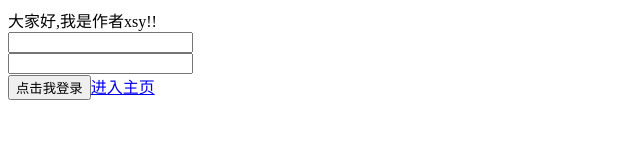
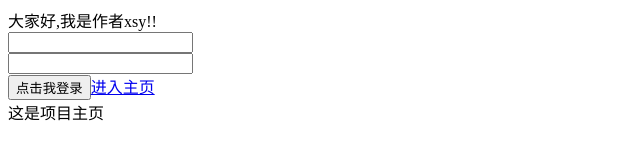
Before and after one commit to yinshuxun/react-redux-demo, a website: page index.html in a window 1280 px wide. Shown: the whole page, without its empty margins (0-640 px from the left). Drawn offline with Linux system fonts and the light colour scheme.

```diff
--- a/index.html
+++ b/index.html
@@ -6,6 +6,7 @@
 </head>
 <body>
 <div id="app"></div>
+这是项目主页
 <script src="dist/vendors.js"></script>
 <script src="dist/app.js"></script>
 </body>
```
